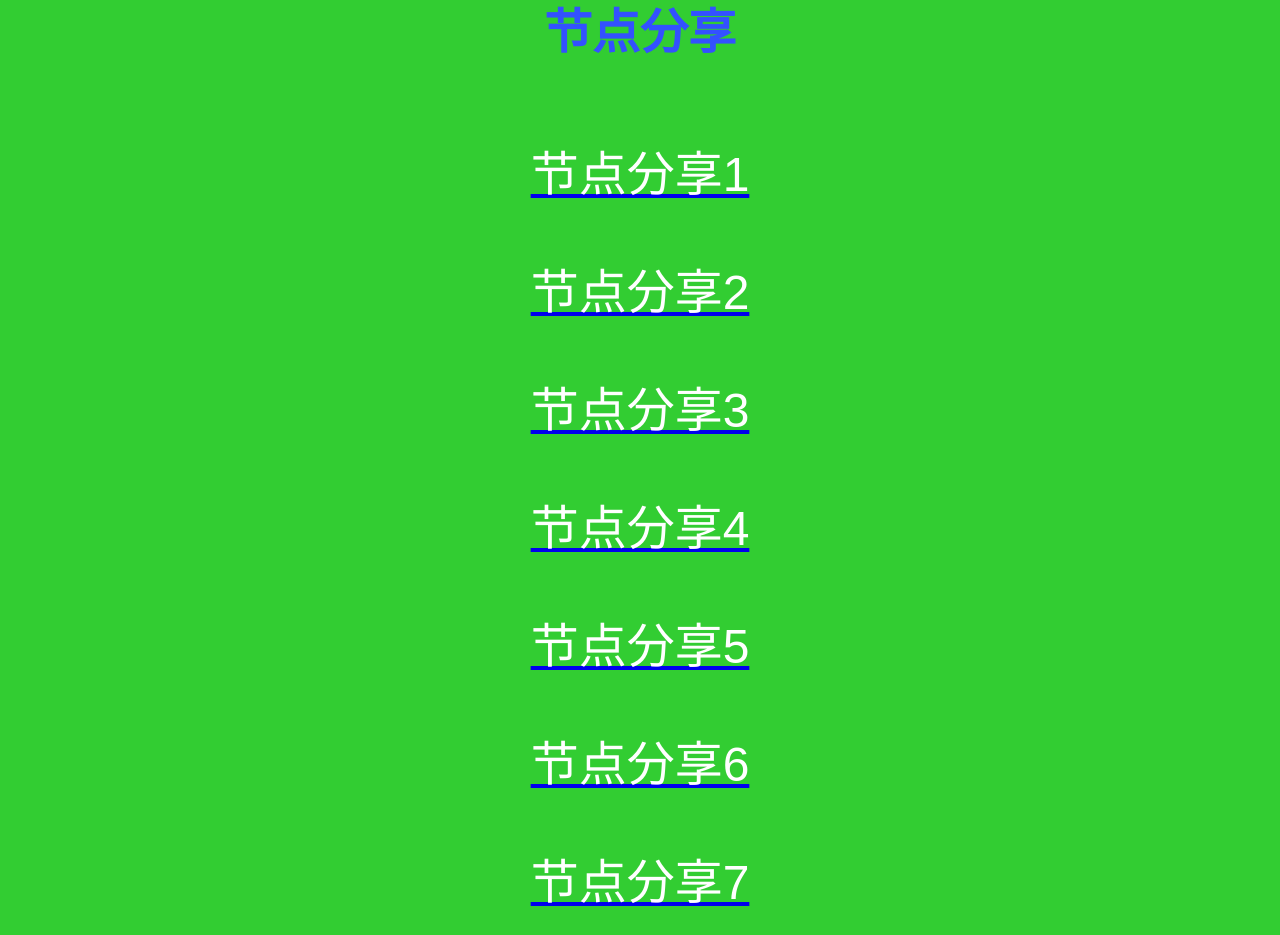
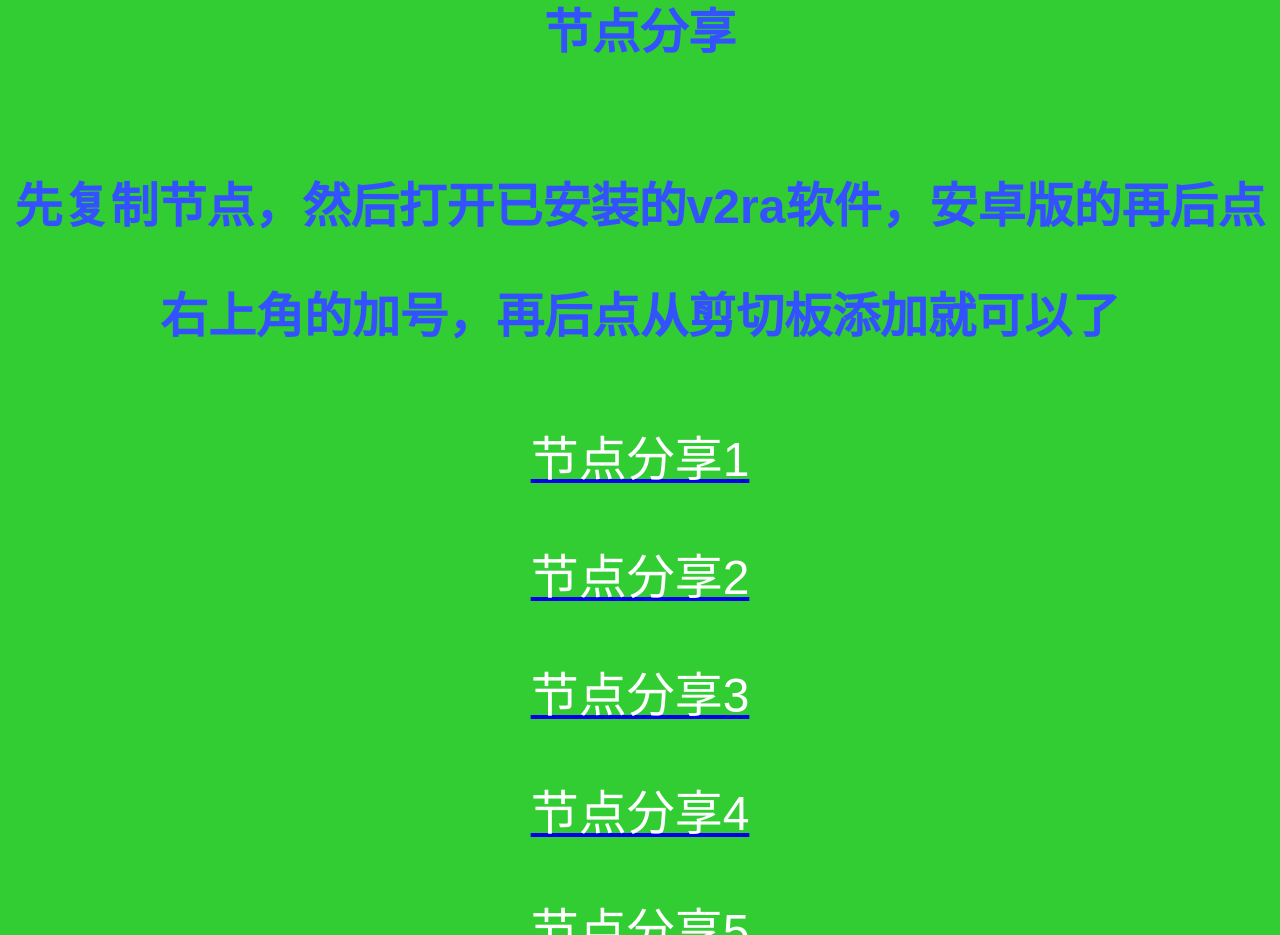
Before and after one commit to adjesus/1, a plain HTML site: page 4.html in a window 1280 px wide. Shown: the part 1640-2575 px from the top of the page. Drawn offline with Linux system fonts and the light colour scheme.

Commit message:
Update 4.html

```diff
--- a/4.html
+++ b/4.html
@@ -27,6 +27,7 @@ body{text-align:center}
 
  <a href=https://tlanyan.pp.ua/v2ray-clients-download/"><font size="48" face="arial" color="#FFFFFF">各种平台下载安装V2ra的网址!</a></p></br>
 			   	<h1><font size="200" face="arial" color="3351FF">节点分享</font></h1><p>
+	<h1><font size="200" face="arial" color="3351FF">先复制节点，然后打开已安装的v2ra软件，安卓版的再后点右上角的加号，再后点从剪切板添加就可以了</font></h1><p>
 
 		 <a href="https://adjesus.github.io/1/01.txt"><font size="48" face="arial" color="#FFFFFF">节点分享1</a></p>
 				 	 <a href="https://adjesus.github.io/1/02.txt"><font size="48" face="arial" color="#FFFFFF">节点分享2</a></p>
```
